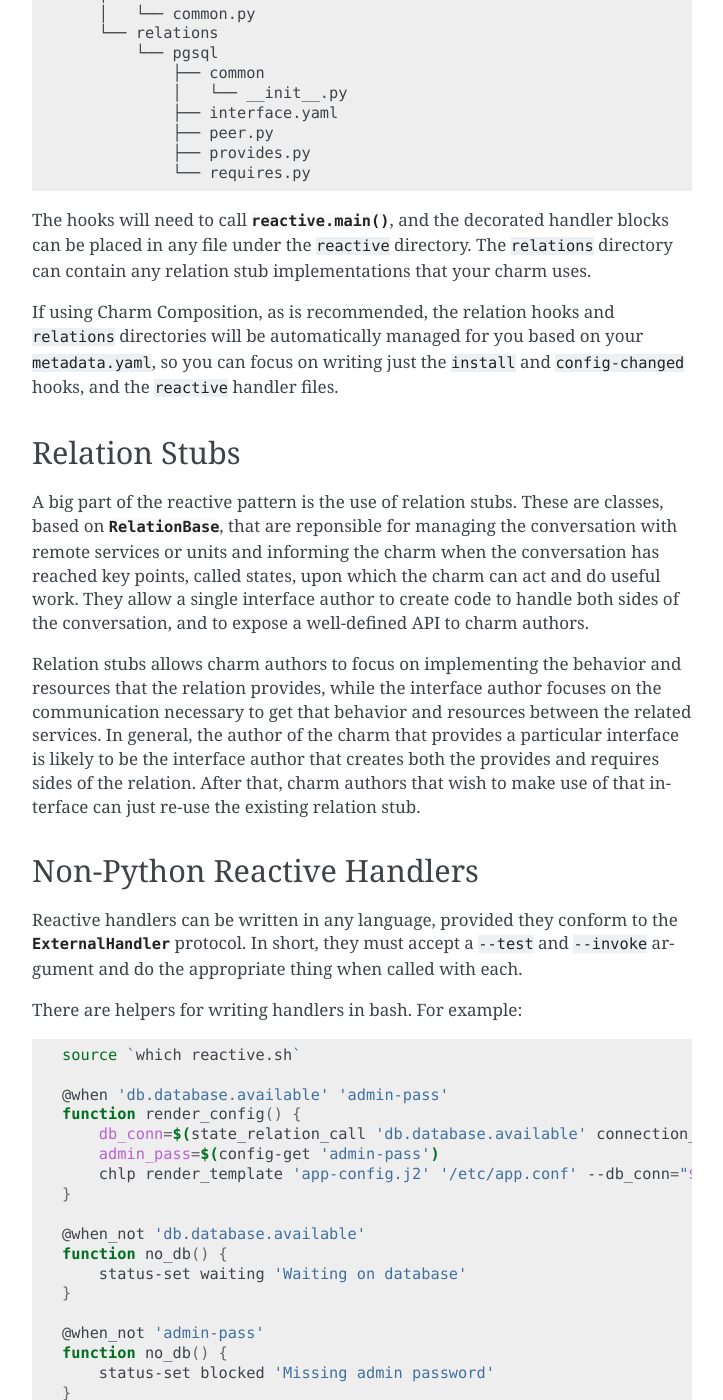
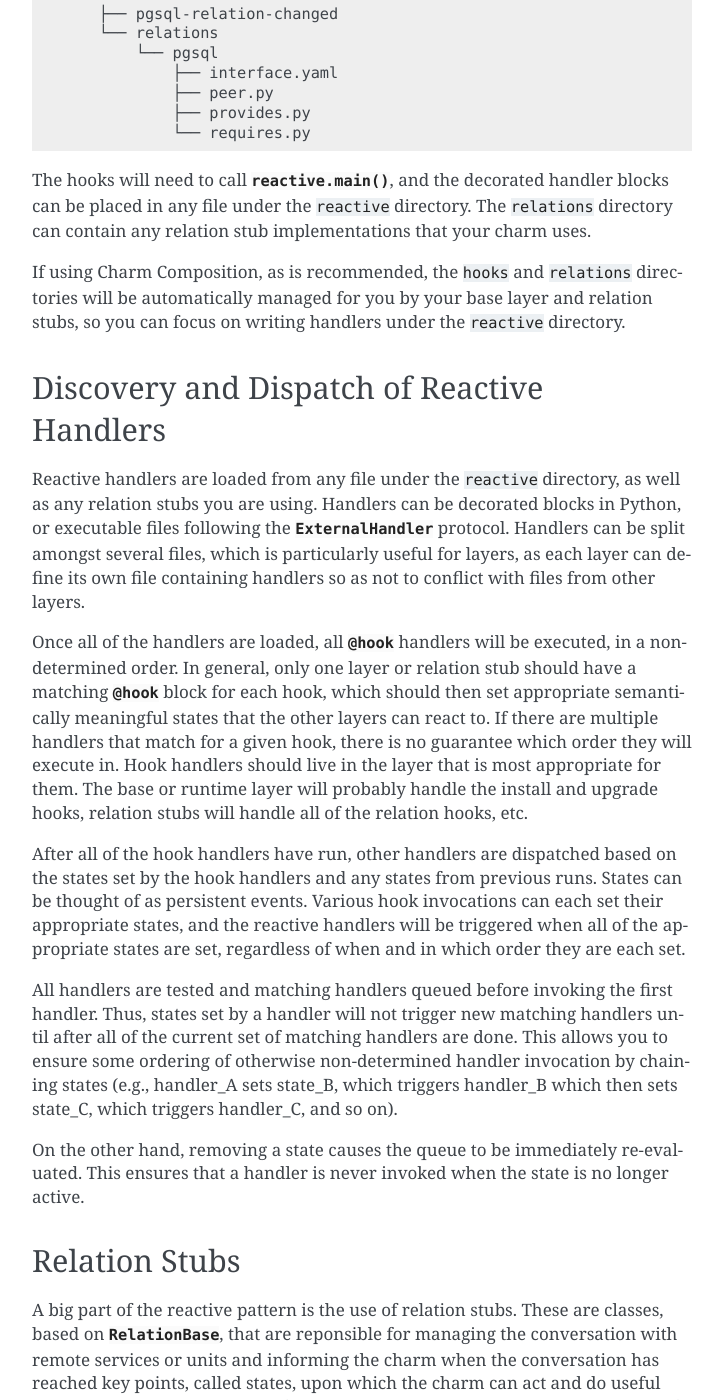
Before and after one commit to canonical/charms.reactive, a Sphinx documentation site: the page built from docs/index.rst, in a window 1280 px wide and 1400 px high, scrolled down 996 px. Shown: the whole window, without its empty margins (388-1111 px from the left). Built offline with Sphinx 7.4.7, drawn with Linux system fonts in a browser that asks for light colours; pages that are not in the unit, such as notebooks, are missing from menus; some of the changed text lies outside the part shown.

Commit message:
Added docs explaining discovery and dispatch of handlers

```diff
--- a/docs/index.rst
+++ b/docs/index.rst
@@ -8,7 +8,7 @@ implementations using the reactive pattern.
 Overview
 --------
 
-The pattern is "reactive" because you use :func:`@when <charmhelpers.core.reactive.decorators.when>`
+The pattern is "reactive" because you use :func:`@when <charms.reactive.decorators.when>`
 and similar decorators to indicate that blocks of code react to certain conditions,
 such as a relation reaching a specific `state`, a file changing, certain config
 values being set, etc.  More importantly, you can react to not just indvidual
@@ -40,39 +40,78 @@ Structure of a Reactive Charm
 -----------------------------
 
 The structure of a reactive charm is similar to existing charms, with the
-addition of ``reactive`` and ``relations`` directories under ``hooks``::
+addition of ``reactive`` and ``relations`` directories under ``hooks``:
+
+.. code-block:: text
 
     .
     ├── metadata.yaml
+    ├── reactive
+    │   └── common.py
     └── hooks
         ├── pgsql-relation-changed
-        ├── reactive
-        │   └── common.py
         └── relations
             └── pgsql
-                ├── common
-                │   └── __init__.py
                 ├── interface.yaml
                 ├── peer.py
                 ├── provides.py
                 └── requires.py
 
-The hooks will need to call :func:`reactive.main() <charmhelpers.core.reactive.main>`,
+The hooks will need to call :func:`reactive.main() <charms.reactive.main>`,
 and the decorated handler blocks can be placed in any file under the ``reactive``
 directory.  The ``relations`` directory can contain any relation stub implementations
 that your charm uses.
 
-If using Charm Composition, as is recommended, the relation hooks and ``relations``
-directories will be automatically managed for you based on your ``metadata.yaml``,
-so you can focus on writing just the ``install`` and ``config-changed`` hooks, and
-the ``reactive`` handler files.
+If using Charm Composition, as is recommended, the ``hooks`` and ``relations``
+directories will be automatically managed for you by your base layer and
+relation stubs, so you can focus on writing handlers under the ``reactive``
+directory.
+
+
+Discovery and Dispatch of Reactive Handlers
+-------------------------------------------
+
+Reactive handlers are loaded from any file under the ``reactive`` directory,
+as well as any relation stubs you are using.  Handlers can be decorated blocks
+in Python, or executable files following the :class:`~charms.reactive.bus.ExternalHandler`
+protocol.  Handlers can be split amongst several files, which is particularly
+useful for layers, as each layer can define its own file containing handlers
+so as not to conflict with files from other layers.
+
+Once all of the handlers are loaded, all :func:`@hook <charms.reactive.decorators.hook>`
+handlers will be executed, in a non-determined order.  In general, only one layer
+or relation stub should have a matching :func:`@hook <charms.reactive.decorators.hook>`
+block for each hook, which should then set appropriate semantically meaningful
+states that the other layers can react to.  If there are multiple handlers that
+match for a given hook, there is no guarantee which order they will execute in.
+Hook handlers should live in the layer that is most appropriate for them.  The
+base or runtime layer will probably handle the install and upgrade hooks, relation
+stubs will handle all of the relation hooks, etc.
+
+After all of the hook handlers have run, other handlers are dispatched based
+on the states set by the hook handlers and any states from previous runs.
+States can be thought of as persistent events.  Various hook invocations
+can each set their appropriate states, and the reactive handlers will be
+triggered when all of the appropriate states are set, regardless of when
+and in which order they are each set.
+
+All handlers are tested and matching handlers queued before invoking the
+first handler.  Thus, states set by a handler will not trigger new matching
+handlers until after all of the current set of matching handlers are done.
+This allows you to ensure some ordering of otherwise non-determined handler
+invocation by chaining states (e.g., handler_A sets state_B, which triggers
+handler_B which then sets state_C, which triggers handler_C, and so on).
+
+On the other hand, removing a state causes the queue to be immediately
+re-evaluated.  This ensures that a handler is never invoked when the
+state is no longer active.
 
 
 Relation Stubs
 --------------
 
 A big part of the reactive pattern is the use of relation stubs.  These are
-classes, based on :class:`~charmhelpers.core.reactive.relations.RelationBase`,
+classes, based on :class:`~charms.reactive.relations.RelationBase`,
 that are reponsible for managing the conversation with remote services or units
 and informing the charm when the conversation has reached key points, called
 states, upon which the charm can act and do useful work.  They allow a single
@@ -92,7 +131,7 @@ Non-Python Reactive Handlers
 ----------------------------
 
 Reactive handlers can be written in any language, provided they conform to
-the :class:`~charmhelpers.core.bus.ExternalHandler` protocol.  In short, they
+the :class:`~charms.reactive.bus.ExternalHandler` protocol.  In short, they
 must accept a ``--test`` and ``--invoke`` argument and do the appropriate
 thing when called with each.
 
@@ -100,13 +139,13 @@ There are helpers for writing handlers in bash.  For example:
 
 .. code-block:: bash
 
-    source `which reactive.sh`
+    source `which charms.reactive.sh`
 
     @when 'db.database.available' 'admin-pass'
     function render_config() {
         db_conn=$(state_relation_call 'db.database.available' connection_string)
         admin_pass=$(config-get 'admin-pass')
-        chlp render_template 'app-config.j2' '/etc/app.conf' --db_conn="$db_conn" --admin_pass="$admin_pass"
+        charms.reactive render_template 'app-config.j2' '/etc/app.conf'
     }
 
     @when_not 'db.database.available'
```
Also changed, not shown: other parts of docs/index.rst (+2 -2 lines), 4 other files.
